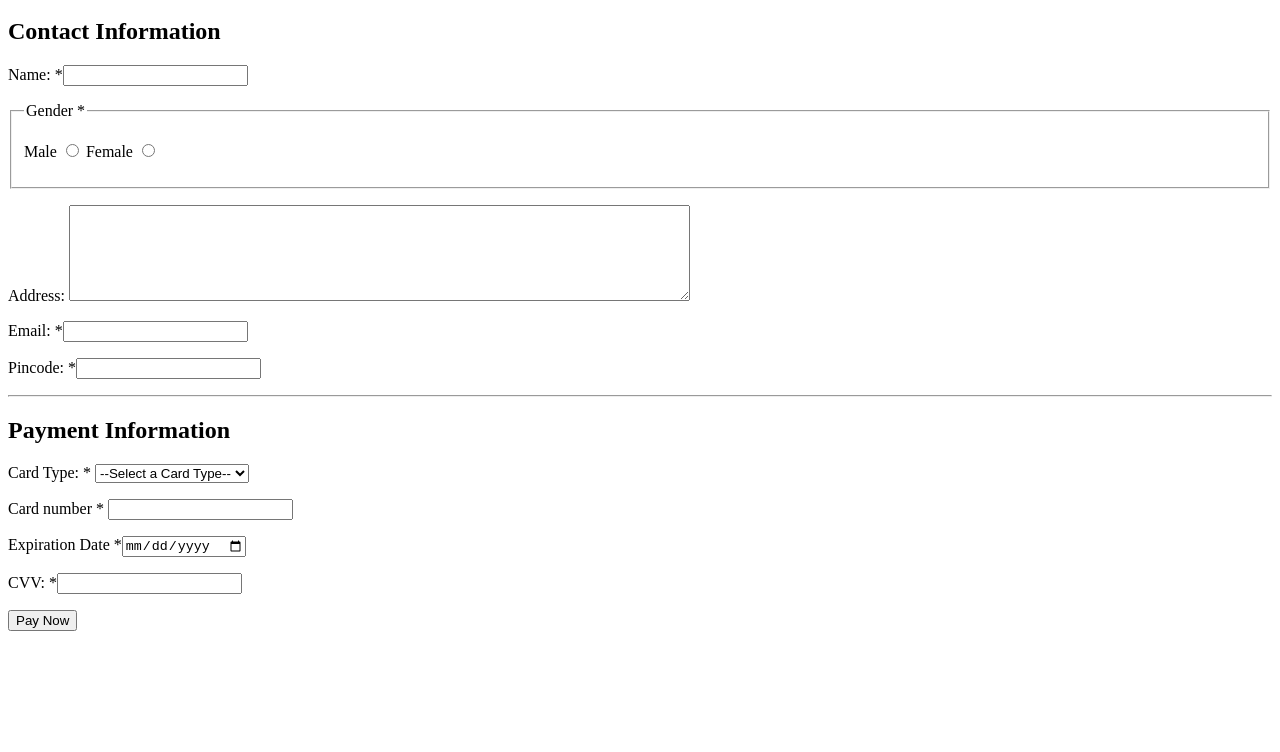
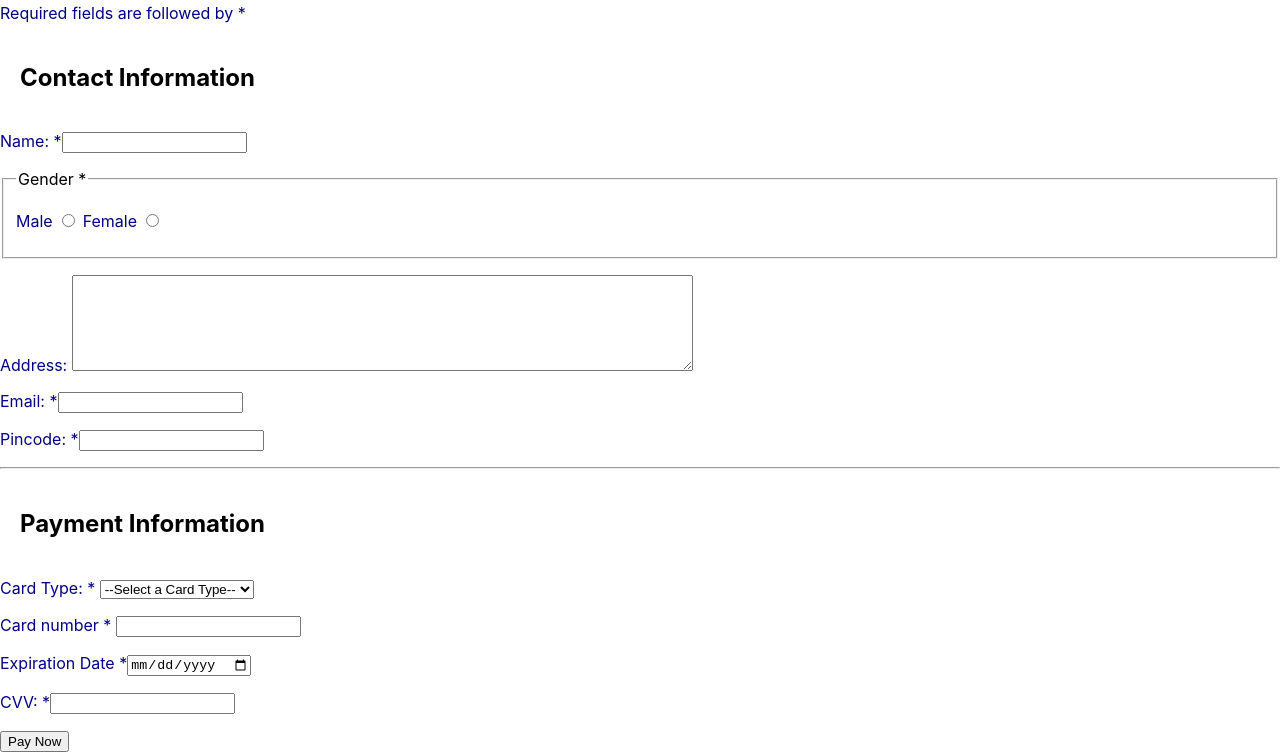
Before and after one commit to saxam0/Payment-Form, a plain HTML site: page Code/html_file.html in a window 1280 px wide. Shown: the part 100-852 px from the top of the page. Before the commit the page ends 800 px from the top, so only its background shows below. Drawn offline with Linux system fonts and the light colour scheme.

Commit message:
Update html_file.html

```diff
--- a/Code/html_file.html
+++ b/Code/html_file.html
@@ -5,6 +5,7 @@
     <meta http-equiv="X-UA-Compatible" content="IE=edge">
     <meta name="viewport" content="width=device-width, initial-scale=1.0">
     <title>Payment Form</title>
+    <link rel="stylesheet" href="css_file.css">
 </head>
 <body>
     <form action="">
```
